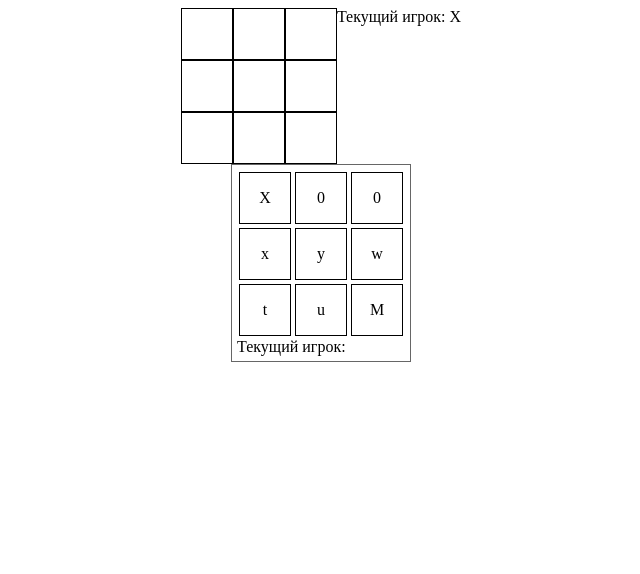
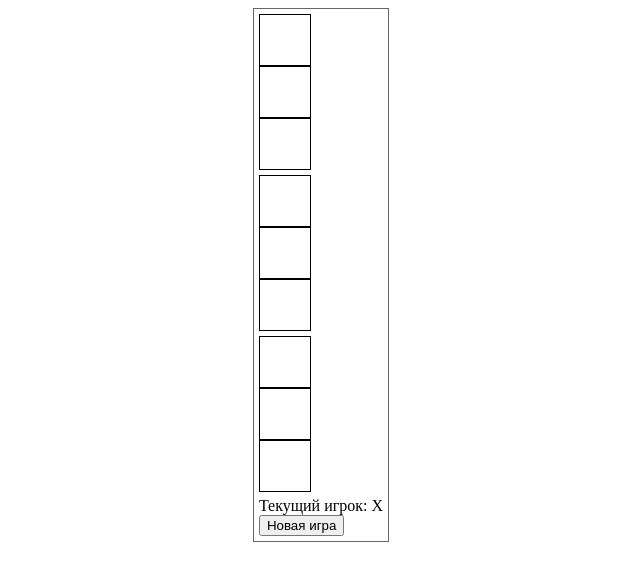
Before and after one commit to ShedowSith/FrontSberSchool, a React app: page / in a window 1280 px wide. Shown: the whole page, without its empty margins (319-959 px from the left). Built offline with nearby package versions, Linux system fonts and the light colour scheme.

Commit message:
Commit 2 Проблемы со стилями, не обновляются

```diff
--- a/index.html
+++ b/index.html
@@ -3,53 +3,9 @@
 <head>
     <meta charset="UTF-8">
     <title>School</title>
-    <style>
-        .div-table {
-            margin: auto;
-            display: table;
-            border: 1px solid #666666;
-            border-spacing: 5px;
-        }
-        .div-table-col {
-            float: left; /* fix for  buggy browsers */
-            width: 50px;
-            height: 50px;
-            border: 1px solid black;
-            display: flex;
-            align-items: center;
-            justify-content: center;
-            margin: 2px;
-        }
-    </style>
 </head>
 <body>
 <div id="app"></div>
 <script src="index.js"></script>
-
-
-
-
-<div class="div-table">
-    <div class="div-table-row">
-        <div class="div-table-col">X</div>
-        <div class="div-table-col">0</div>
-        <div class="div-table-col">0</div>
-    </div>
-    <div class="div-table-row">
-        <div class="div-table-col">x</div>
-        <div class="div-table-col">y</div>
-        <div class="div-table-col">w</div>
-    </div>
-    <div class="div-table-row">
-        <div class="div-table-col">t</div>
-        <div class="div-table-col">u</div>
-        <div class="div-table-col">M</div>
-    </div>
-    <div>Текущий игрок: </div>
-</div>
-
-
-
-
 </body>
 </html>
--- a/src/components/App.js
+++ b/src/components/App.js
@@ -1,13 +1,10 @@
 import React from 'react';
 import Board from './Board'
 const style = {
-    App: {
-//        textAlign: 'center'
 
-    }
 };
 const App = () => (
-  <div style={style.App}><Board /></div>
+  <div><Board /></div>
 );
 
 export default App;
--- a/src/components/Board.js
+++ b/src/components/Board.js
@@ -1,9 +1,26 @@
 import React, { Component } from "react";
-import Cell  from './Сell'
+import Cell  from './Сell';
 const style = {
-    board: {
-        display: 'flex',
-        justifyContent: 'center'
+    wrap: {
+        margin: 'auto',
+        display: 'table',
+        border: '1px solid #666666',
+        borderSpacing: 5
+    },
+    row: {
+        display: 'table-row',
+        width: 'auto',
+        clear: 'both'
+    },
+    cell: {
+        float: 'left',
+        display: 'table-column',
+        width: 50,
+        height: 50,
+        border: '1px solid black',
+        alignItems: 'center',
+        justifyContent: 'center',
+        margin: 2
     }
 };
 class Board extends  React.Component{
@@ -14,40 +31,65 @@ class Board extends  React.Component{
             currentPlayer: "X"
         };
     }
+    checkWinner(){
+        const temp = this.state.cell.slice();
+        if(temp[0]===temp[1] && temp[0]===temp[3] && temp[0]!== null || temp[3]===temp[4] && temp[3]===temp[5] && temp[3]!== null||
+            temp[6]===temp[7] && temp[6]===temp[8] && temp[6]!== null || temp[0]===temp[3] && temp[0]===temp[6] && temp[0]!== null||
+            temp[1]===temp[4] && temp[1]===temp[7] && temp[1]!== null || temp[2]===temp[5] && temp[2]===temp[8] && temp[2]!== null||
+            temp[0]===temp[4] && temp[0]===temp[8] && temp[0]!== null || temp[6]===temp[4] && temp[6]===temp[2] && temp[6]!== null){
+            alert('Выграл игрок '+this.state.currentPlayer);
+            return;
+        }
+    }
     updateState = (i) => {
+        if(this.state.cell[i] !== null){
+            alert('Ячейка занята. Выберите другую.');
+            return;
+        }
         const temp = this.state.cell.slice();
         if (this.state.currentPlayer == "X") {
             temp[i] = "X";
             this.setState({cell: temp});
+            this.checkWinner();
             this.setState({currentPlayer: "0"})
         } else {
             temp[i] = "0";
             this.setState({cell: temp});
+            this.checkWinner();
             this.setState({currentPlayer: "X"})
         }
     }
     info (){
-        return <div>Текущий игрок: {this.state.currentPlayer}</div>
+       return <div>Текущий игрок: {this.state.currentPlayer}</div>
+    }
+    getCell(i){
+        return <Cell style={style.cell} id = {i} value = {this.state.cell[i]} updateState={this.updateState}/>
+    }
+
+    startNew(){
+        this.setState({cell: [null, null, null, null, null, null, null, null, null],  currentPlayer: "X"})
     }
     render() {
         return(
-            <div style={style.board}>
-                <div>
-                    <Cell id = {0} value = {this.state.cell[0]} updateState={this.updateState}/>
-                    <Cell id = {1} value = {this.state.cell[1]} updateState={this.updateState}/>
-                    <Cell id = {2} value = {this.state.cell[2]} updateState={this.updateState}/>
+            <div style={style.wrap}>
+                <div style={style.row}>
+                    {this.getCell(0)}
+                    {this.getCell(1)}
+                    {this.getCell(2)}
                 </div>
-                <div>
-                    <Cell id = {3} value = {this.state.cell[3]} updateState={this.updateState}/>
-                    <Cell id = {4} value = {this.state.cell[4]} updateState={this.updateState}/>
-                    <Cell id = {5} value = {this.state.cell[5]} updateState={this.updateState}/>
+                <div style={style.row}>
+                    {this.getCell(3)}
+                    {this.getCell(4)}
+                    {this.getCell(5)}
                 </div>
-                <div>
-                    <Cell id = {6} value = {this.state.cell[6]} updateState={this.updateState}/>
-                    <Cell id = {7} value = {this.state.cell[7]} updateState={this.updateState}/>
-                    <Cell id = {8} value = {this.state.cell[8]} updateState={this.updateState}/>
+                <div style={style.row}>
+                    {this.getCell(6)}
+                    {this.getCell(7)}
+                    {this.getCell(8)}
                 </div>
                 {this.info()}
+
+                <button onClick={() => this.startNew()}>Новая игра</button>
             </div>
 
         )
@@ -55,24 +97,7 @@ class Board extends  React.Component{
 }
 
 // const Board = () =>(
-//     <div style={style.board}>
-//         <div>
-//             <Cell/>
-//             <Cell/>
-//             <Cell/>
-//         </div>
-//         <div>
-//             <Cell/>
-//             <Cell/>
-//             <Cell/>
-//         </div>
-//         <div>
-//             <Cell/>
-//             <Cell/>
-//             <Cell/>
-//         </div>
-//
-//     </div>
+
 // );
 
 export default Board;
```
Also changed, not shown: package.json (+11 -3 lines), 1 other file.
